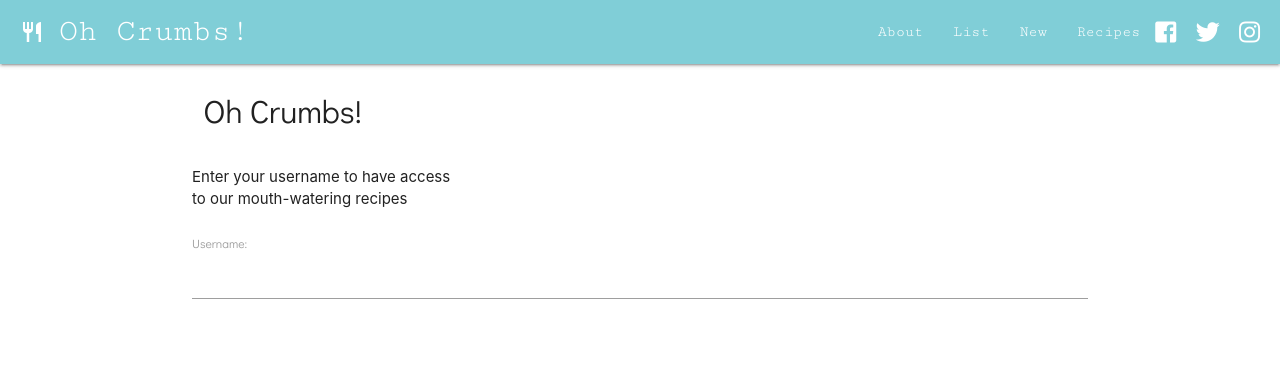
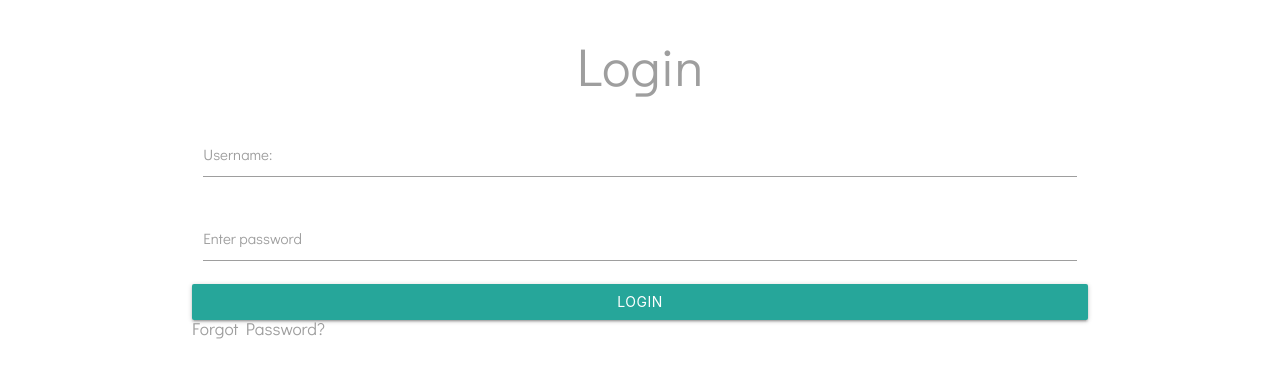
Before and after one commit to stellaexp/data-centric-development-project, a Flask app: page / in a window 1280 px wide. Shown: the top 378 px of the page. Run offline with Flask 2, Linux system fonts and the light colour scheme; some libraries are stand-ins or nearby versions.

Commit message:
amend login to be a standalone page

```diff
--- a/app.py
+++ b/app.py
@@ -86,6 +86,7 @@ def insert_recipe():
 def edit_recipe(recipe_id):
     one_recipe = mongo.db.recipe.find_one({"_id": ObjectId(recipe_id)})
     all_allergens = mongo.db.allergens.find()
+    all_allergens.update_one()
     return render_template('editrecipe.html', item=one_recipe,
                            allergens=all_allergens)
 
--- a/static/css/style.css
+++ b/static/css/style.css
@@ -11,6 +11,10 @@ nav {
     font-size: 24pt;
     margin-left: 20px;
     margin-right: 20px;
+}
+
+.oc-header {
+    font-family: 'Cutive Mono', monospace !important;
 }
 
 h2, h3, p, .validate, li, form {
--- a/templates/index.html
+++ b/templates/index.html
@@ -1,20 +1,45 @@
-{% extends 'base.html' %}
-{% block content %}
+<!DOCTYPE html>
+<html lang="en">
+<head>
+    <meta charset="UTF-8">
+    <meta name="viewport" content="width=device-width, initial-scale=1.0">
+    <meta http-equiv="X-UA-Compatible" content="ie=edge">
+    <title>Oh Crumbs!</title>
+    <link rel="shortcut icon" href="{{ url_for('static', filename='favicon/favicon.ico')}}">
+    <!-- Compiled and minified CSS -->
+    <link href="https://fonts.googleapis.com/icon?family=Material+Icons" rel="stylesheet" />
+    <link rel="stylesheet" href="https://cdnjs.cloudflare.com/ajax/libs/materialize/1.0.0/css/materialize.min.css">
+    <!-- Google fonts and font awesome -->
+    <link href="https://fonts.googleapis.com/css?family=Cutive+Mono" rel="stylesheet">
+    <link href="https://fonts.googleapis.com/css2?family=Didact+Gothic&display=swap" rel="stylesheet">
+    <link rel="stylesheet" href="https://use.fontawesome.com/releases/v5.7.2/css/all.css" integrity="sha384-fnmOCqbTlWIlj8LyTjo7mOUStjsKC4pOpQbqyi7RrhN7udi9RwhKkMHpvLbHG9Sr" crossorigin="anonymous">
+    <!-- Personalised stylesheet-->
+    <link rel="stylesheet" type="text/css" href="{{ url_for('static', filename='css/style.css') }}">
+    <script src="https://code.jquery.com/jquery-3.4.1.min.js" integrity="sha256-CSXorXvZcTkaix6Yvo6HppcZGetbYMGWSFlBw8HfCJo=" crossorigin="anonymous"></script>
+<script src="https://cdnjs.cloudflare.com/ajax/libs/materialize/1.0.0/js/materialize.min.js"></script>
+</head>
+<body>
+
 <div class="container">
       <div class="row">
-            <div class="col s12">
-                <h3 class="oc-login">Oh Crumbs!</h3>
-            </div>
-        </div>
-        <div class="row">
-                Enter your username to have access <br>to our mouth-watering recipes
-        </div>
-        <div id="form-container">
-                <form method="POST">
-                    <div class="row">
+        <h2 class="center-align grey-text">Login</h2>
+        <form class="form" method="POST">
+          <div class="input-field col s12">
             <label for="username">Username:</label>
             <input type="text" id="username" name="username">
           </div>
+          <div class="input-field col s12">
+            <input type="password" />
+            <label for="password">Enter password</label>
+          </div>
+          <button class="col s12 btn waves-effect waves-light btn">Login</button>
+          <div>
+            <label>
+              <h6><a class="grey-text">Forgot Password?</a></h6>
+            </label>
+          </div>
         </form>
       </div>
-{% endblock %}
+
+</body>
+</html>
--- a/templates/recipes.html
+++ b/templates/recipes.html
@@ -8,8 +8,6 @@
         <p>prep: {{item.prep_time}}</p>
         <p>cooking time: {{item.cook_time}}</p>
         <p>serves: {{item.serves}}
-        <p>ingredients: {{item.ingredients}}</p>
-        <p>method: {{item.method}}</p>
 
         <div class="row">
             <a href="{{url_for('delete_recipe', recipe_id=item._id)}}" class="waves-effect waves-light btn">Delete</a>
```
Also changed, not shown: templates/welcome.html (+14 -21 lines). Lines whose indentation alone changed are shown as unchanged.
